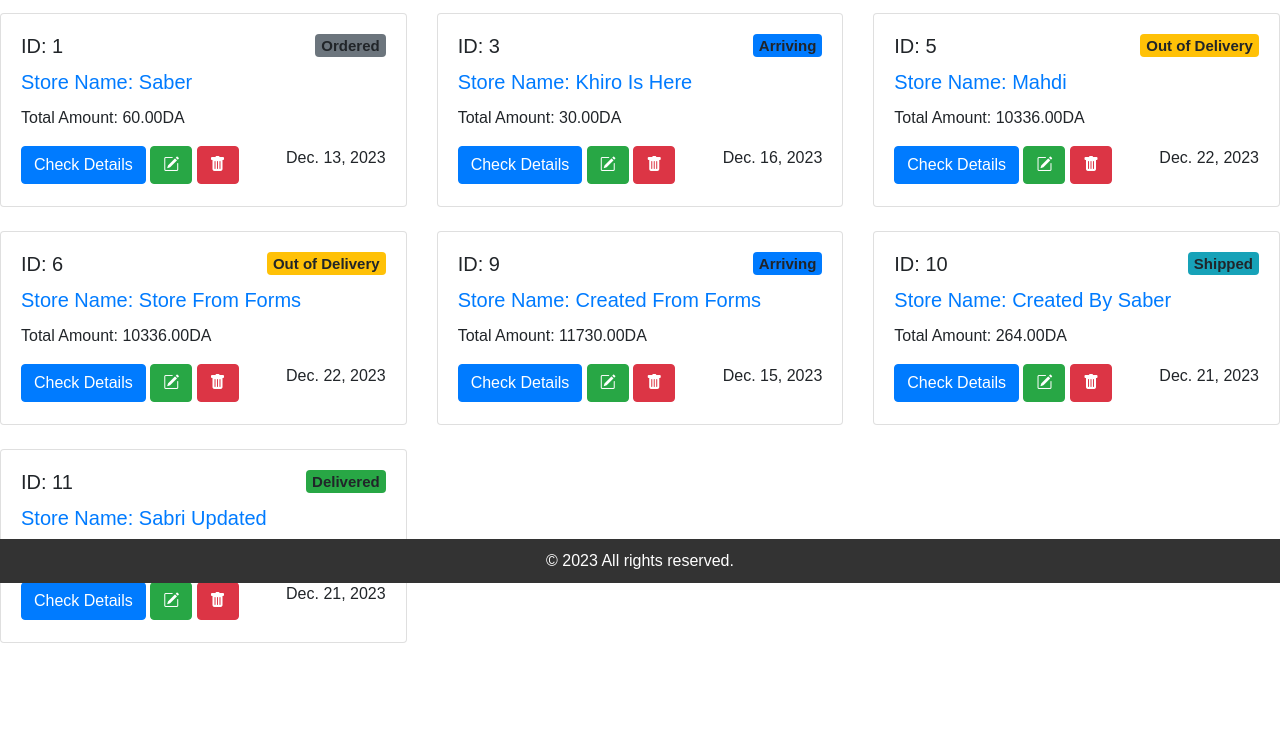
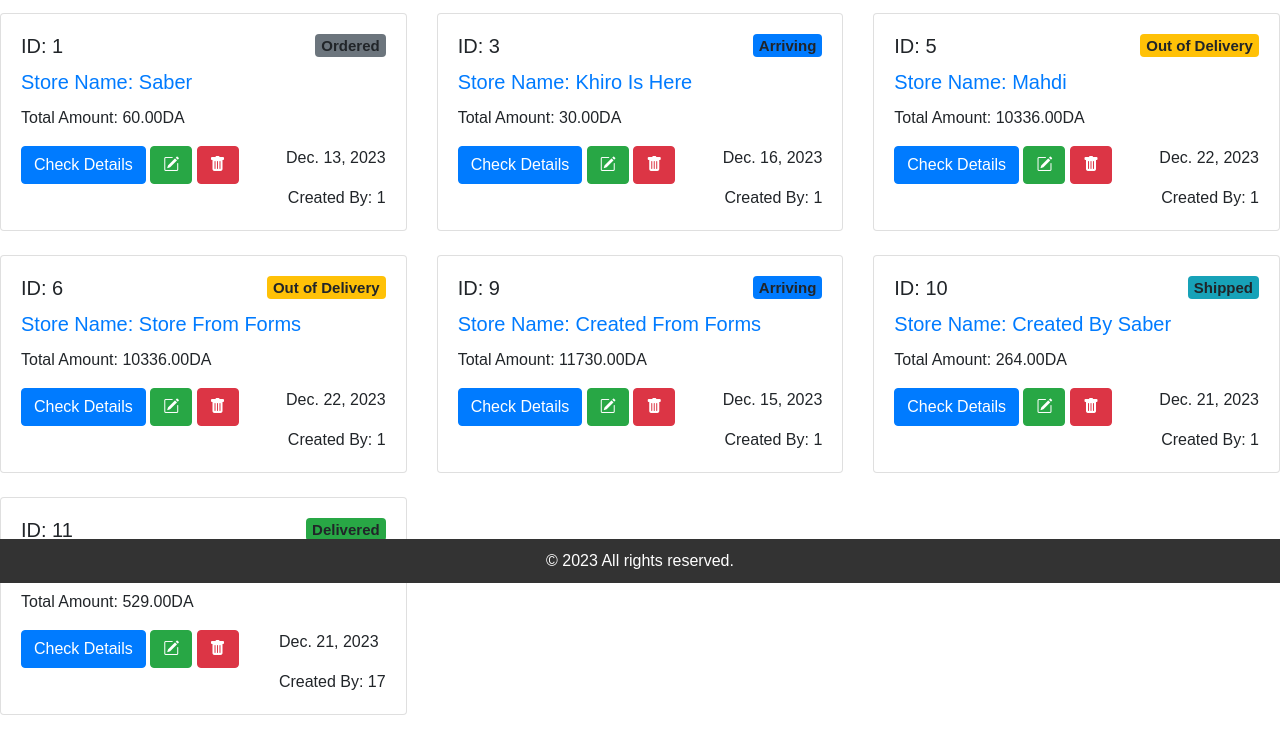
Before and after one commit to SaberHardy/RecieptTracker, a Django app: a page that uses templates/trackApp/index.html in a window 1280 px wide. Shown: the part 217-956 px from the top of the page. Before the commit the page ends 860 px from the top, so only its background shows below. Run offline with Django 5.2, Linux system fonts and the light colour scheme; a user stored in the database is signed in; data comes from the database, SQL or seed files in the repository; both versions use the stored data as it was after the commit; some libraries are stand-ins or nearby versions.

Commit message:
identify the right user id

```diff
--- a/members/views.py
+++ b/members/views.py
@@ -36,6 +36,7 @@ def register_user(request):
             user = authenticate(username=username, password=password)
             login(request, user)
             messages.success(request, f"You are now logged in as {user.username}")
+            print(f"User ID: {user.id}, Username: {user.username}")
 
             return redirect("index")
         # else:
--- a/templates/trackApp/details.html
+++ b/templates/trackApp/details.html
@@ -1,6 +1,9 @@
 {% extends 'trackApp/base.html' %}
 
 {% block content %}
+    <p>Current user is: {{ request.user.username }}</p>
+    <p>Receipt user is: {{ request.recipe.user.id }}</p>
+
     <h2 class="text-center my-3">{{ recipe.store_name|title }} Details</h2>
     <div class="detail-div">
 
--- a/templates/trackApp/index.html
+++ b/templates/trackApp/index.html
@@ -29,7 +29,11 @@
                         </a>
 
                         <p class="card-text">Total Amount: {{ recipe.calculate_total_amount }}DA</p>
-                        <p class="card-text float-right">{{ recipe.date_of_purchase }}</p>
+                        <div class="float-right">
+                        <p class="card-text">{{ recipe.date_of_purchase }}</p>
+                        <p class="card-text float-right">Created By: {{ recipe.user.id }}</p>
+
+                        </div>
                         <a href="{% url 'details' recipe.id %}" class="btn btn-primary">Check Details</a>
 
                         <a href="{% url 'update_receipt' recipe.pk %}" class="btn btn-success">
--- a/trackApp/models.py
+++ b/trackApp/models.py
@@ -13,7 +13,7 @@ class Recipe(models.Model):
         ('Delivered', 'Delivered')
     )
 
-    user = models.ForeignKey(User, on_delete=models.CASCADE, default=1)
+    user = models.ForeignKey(User, on_delete=models.CASCADE)
     store_name = models.CharField(max_length=255)
     date_of_purchase = models.DateField()
     # total_amount = models.DecimalField(max_digits=10, decimal_places=2)
--- a/trackApp/views.py
+++ b/trackApp/views.py
@@ -1,5 +1,6 @@
 from django import http
 from django.contrib.auth.decorators import login_required
+from django.core.exceptions import PermissionDenied
 from django.db.models import Q
 from django.http import HttpResponseRedirect
 from django.shortcuts import render, get_object_or_404, redirect
@@ -102,12 +103,25 @@ class DeleteReceiptView(DeleteView):
 #         # Handle form errors gracefully (optional)
 #         return render(request, 'trackApp/create_receipt.html', {'form': form})
 
-class CreateReceiptView(CreateView):
+from django.contrib import messages
+from django.contrib.auth.mixins import LoginRequiredMixin
+from django.urls import reverse_lazy
+from django.views.generic.edit import CreateView
+from .models import Recipe
+from .forms import RecipeForm
+
+
+class CreateReceiptView(LoginRequiredMixin, CreateView):
     model = Recipe
     form_class = RecipeForm
     template_name = 'trackApp/create_receipt.html'
     success_url = reverse_lazy('index')
-    # fields = ['store_name', 'date_of_purchase', 'item', 'price', 'quantity', 'status']
+
+    def form_valid(self, form):
+        # Associate the user with the receipt before saving
+        form.instance.user = self.request.user  # Set the user to the currently logged-in user
+        messages.success(self.request, 'Receipt created successfully.')
+        return super().form_valid(form)
 
 
 # @login_required
@@ -131,4 +145,23 @@ class UpdateReceiptView(UpdateView):
     model = Recipe
     form_class = RecipeForm
     template_name = 'trackApp/update_item.html'
+
+    def get_object(self, queryset=None):
+        # Get the receipt object
+        obj = super().get_object(queryset=queryset)
+
+        # Check if the logged-in user is the owner of the receipt
+        if self.request.user != obj.user:
+            # You may want to raise a PermissionDenied or redirect to a permission denied page
+            raise PermissionDenied("You do not have permission to update this receipt.")
+
+        return obj
+
+    def form_valid(self, form):
+        # Ensure the logged-in user is the owner of the receipt being updated
+        if self.request.user != self.get_object().user:
+            # You may want to raise a PermissionDenied or redirect to a permission denied page
+            raise PermissionDenied("You do not have permission to update this receipt.")
+
+        return super().form_valid(form)
     # success_url = reverse_lazy('index')
```
Also changed, not shown: recieptTrack/settings.py (+6 -6 lines), db.sqlite3.
